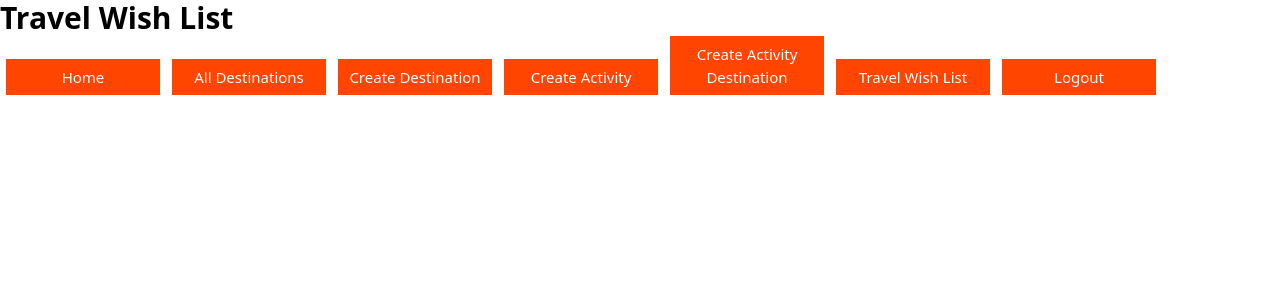
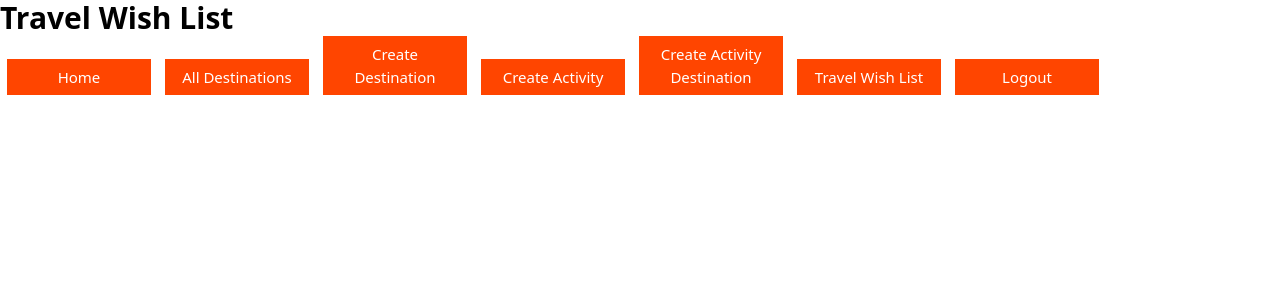
Before and after one commit to jh-23/travel-wish-list, a React (Create React App) app in the folder client/: page / in a window 1280 px wide. Shown: the top 300 px of the page. Built offline with nearby package versions, Linux system fonts and the light colour scheme; no server answers.

Commit message:
adding styling to different front end React components

```diff
--- a/client/src/components/CreateActivityDestination.js
+++ b/client/src/components/CreateActivityDestination.js
@@ -48,8 +48,11 @@ function CreateActivityDestination() {
         <div>
             <form onSubmit={handleSubmit}>
                 <div>
-                    <label htmlFor="activity">Select Activity:</label>
-                    <select
+                    <h1 class="flex items-center text-5xl font-extrabold dark:text-white">Travel Wish List App</h1>
+                    <h4 lass="text-2xl font-bold dark:text-white">Create Activity Destination Here:</h4>
+                    <br />
+                    <label name="activity" id="activity">Select Activity:</label>
+                    <select name="destination" class="w-1000 border-gray- px-3 py-2 rounded-log shadow-sm focus:outline-none focus:border-indigo-500 focus:ring-1 focus:ring-indigo-500"
                         id="activity"
                         value={selectedActivity}
                         onChange={(e) => setSelectedActivity(e.target.value)}
@@ -62,9 +65,10 @@ function CreateActivityDestination() {
                         ))}
                     </select>
                 </div>
+                <br />
                 <div>
                     <label htmlFor="destination">Select Destination:</label>
-                    <select
+                    <select name="destination" class="w-100 border-gray- px-3 py-2 rounded-log shadow-sm focus:outline-none focus:border-indigo-500 focus:ring-1 focus:ring-indigo-500"
                         id="destination"
                         value={selectedDestination}
                         onChange={(e) => setSelectedDestination(e.target.value)}
@@ -77,7 +81,8 @@ function CreateActivityDestination() {
                         ))}
                     </select>
                 </div>
-                <button type="submit">Create</button>
+                <br />
+                <button type="submit">Submit</button>
             </form>
         </div>
     )
--- a/client/src/components/NavBar.css
+++ b/client/src/components/NavBar.css
@@ -1,9 +1,9 @@
 .nav-link{
     display: inline-block;
     box-sizing: content-box;
-    width: 140px;
+    width: 130px;
     padding: 7px;
-    margin: 0 6px 6px;
+    margin: 0 7px 7px;
     background: orangered;
     text-decoration: none;
     text-align: center;
```
